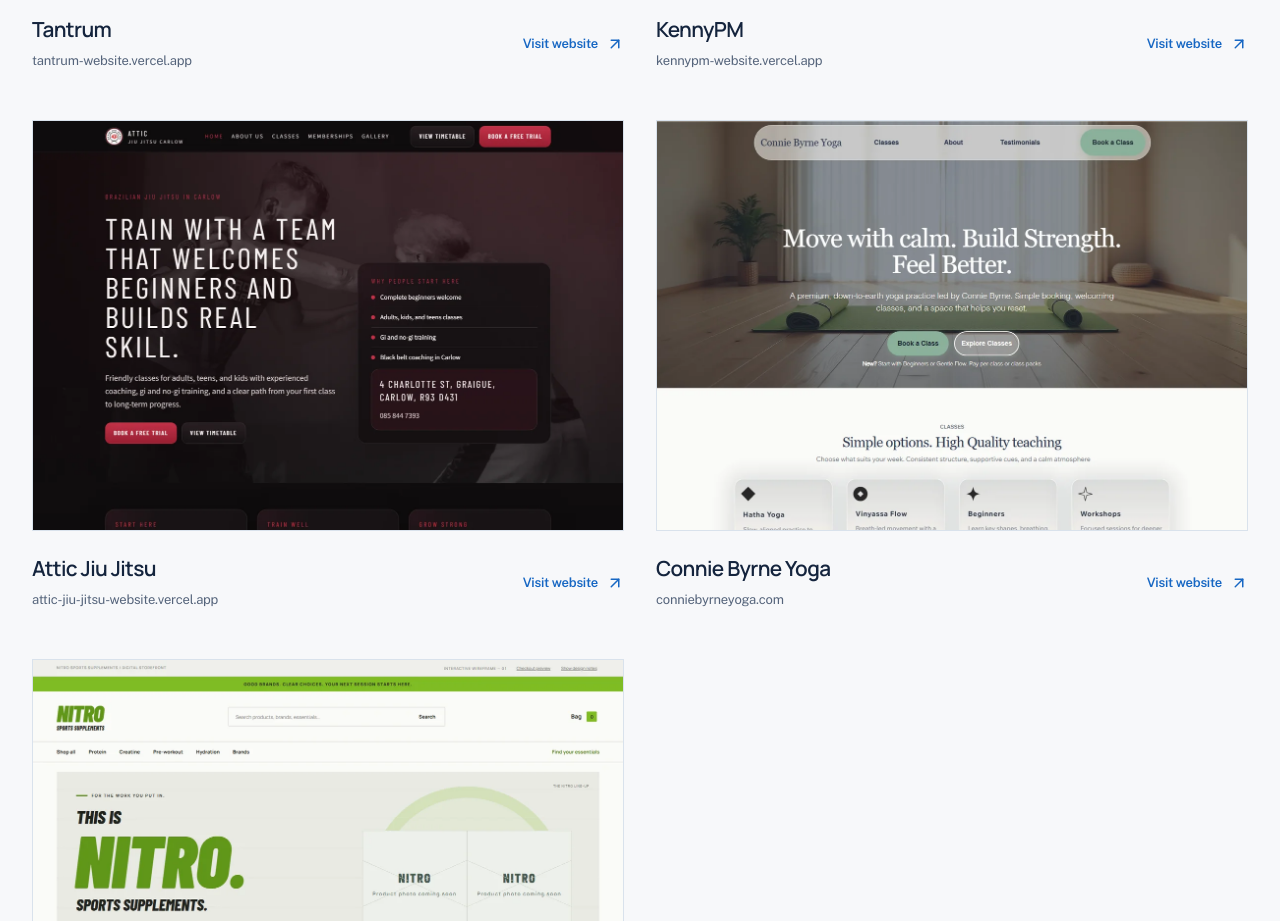
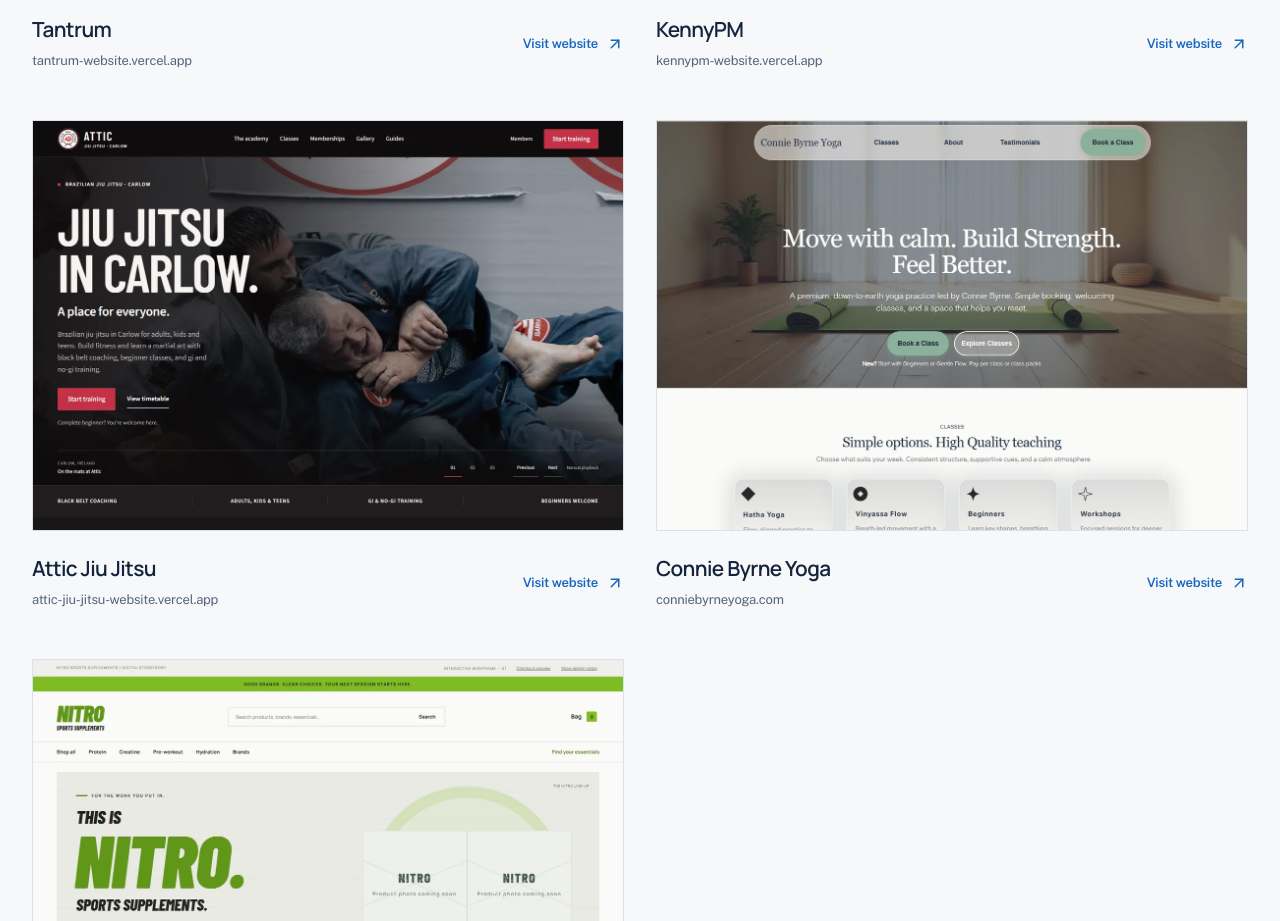
Before and after one commit to kyle278/ingenium-website, a Next.js app: page /results in a window 1280 px wide. Shown: the part 1680-2601 px from the top of the page. Built offline with nearby package versions, Linux system fonts and the light colour scheme; no server answers.

Commit message:
Refresh Attic homepage preview with current live screenshot

```diff
--- a/components/rebuild/CurrentProjects.tsx
+++ b/components/rebuild/CurrentProjects.tsx
@@ -7,7 +7,7 @@ const currentProjects = [
   { slug: "holland-pianos", name: "Holland Pianos", url: "https://www.hollandpianos.ie" },
   { slug: "tantrum", name: "Tantrum", url: "https://tantrum-website.vercel.app" },
   { slug: "kennypm", name: "KennyPM", url: "https://kennypm-website.vercel.app/" },
-  { slug: "attic-jiu-jitsu", name: "Attic Jiu Jitsu", url: "https://attic-jiu-jitsu-website.vercel.app/" },
+  { slug: "attic-jiu-jitsu", image: "/project-previews/attic-jiu-jitsu-20261029.webp", name: "Attic Jiu Jitsu", url: "https://attic-jiu-jitsu-website.vercel.app/" },
   { slug: "connie-byrne-yoga", name: "Connie Byrne Yoga", url: "https://conniebyrneyoga.com" },
   { slug: "nitro-sports-supplements", name: "Nitro Sports Supplements", url: "https://nitro-sports-supplements.vercel.app/" },
 ];
@@ -21,7 +21,7 @@ export default function CurrentProjects({ home = false }: { home?: boolean }) {
           <article key={project.slug}>
             <a className={styles.project} href={project.url} target="_blank" rel="noopener noreferrer" aria-label={`Visit ${project.name} website (opens in a new tab)`}>
               <div className={styles.preview}>
-                <Image src={`/project-previews/${project.slug}.webp`} alt={`Screenshot of the ${project.name} website`} width={1200} height={833} sizes="(max-width: 760px) 100vw, (max-width: 1304px) 50vw, 600px" />
+                <Image src={project.image || `/project-previews/${project.slug}.webp`} alt={`Screenshot of the ${project.name} website`} width={1200} height={833} sizes="(max-width: 760px) 100vw, (max-width: 1304px) 50vw, 600px" />
               </div>
               <div className={styles.caption}>
                 <div><h3>{project.name}</h3><p>{new URL(project.url).hostname.replace(/^www\./, "")}</p></div>
```
Also changed, not shown: public/project-previews/attic-jiu-jitsu-20261029.webp (added).
